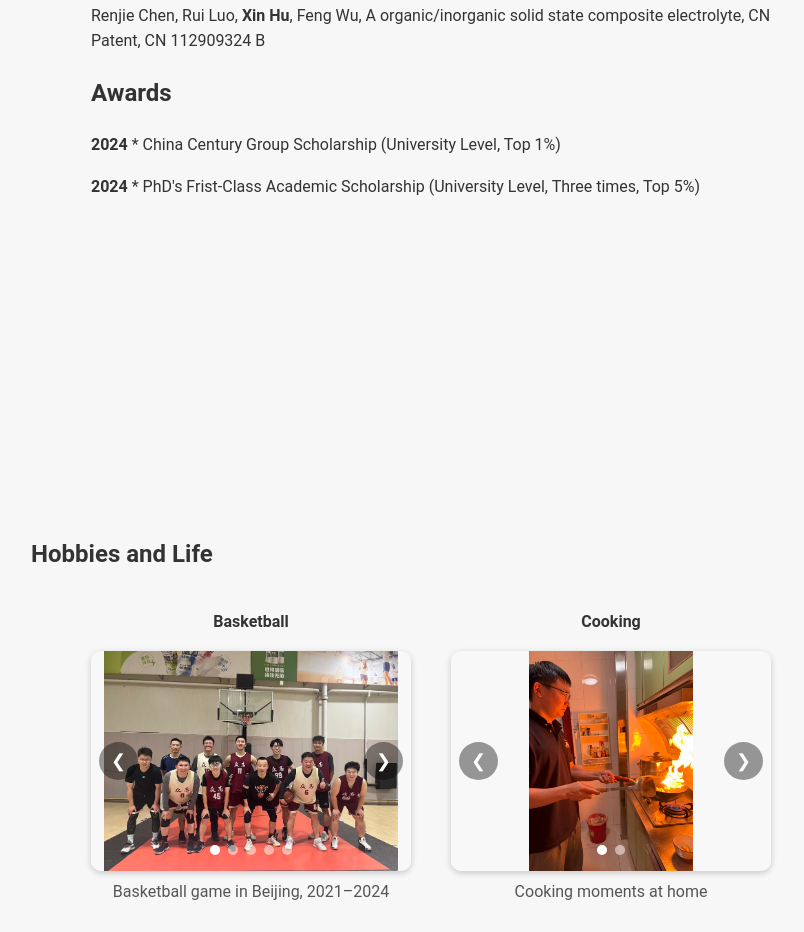
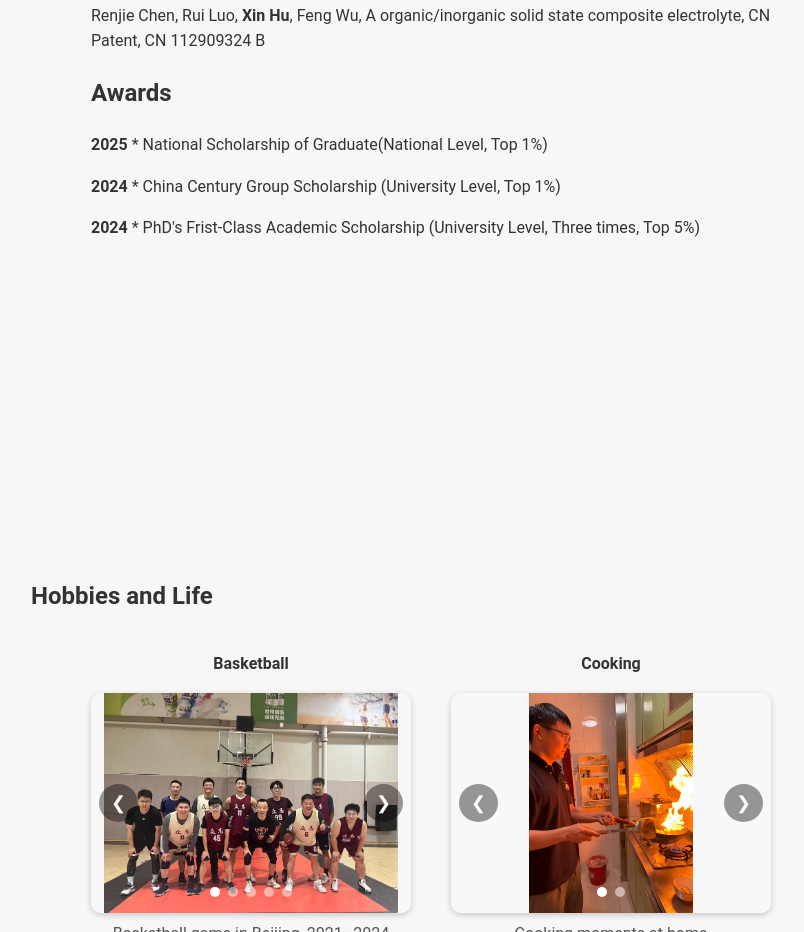
Before and after one commit to ethanxinhu/xinhu.github.io, a plain HTML site: page index.html in a window 1280 px wide. Shown: the part 4050-4982 px from the top of the page, without its empty margins (209-1013 px from the left). Drawn offline with Linux system fonts and the light colour scheme.

Commit message:
Update index.html

```diff
--- a/index.html
+++ b/index.html
@@ -101,6 +101,7 @@
 		<h2>Patent</h2>
 		<p>Renjie Chen, Rui Luo, <b>Xin Hu</b>, Feng Wu, A organic/inorganic solid state composite electrolyte, CN Patent, CN 112909324 B </p>
 		<h2>Awards</h2>
+		<p><b>2025</b>   * National Scholarship of Graduate(National Level, Top 1%) </p>
 		<p><b>2024</b>   * China Century Group Scholarship (University Level, Top 1%) </p>
 		<p><b>2024</b>   * PhD's Frist-Class Academic Scholarship (University Level, Three times, Top 5%)  </p>
 
```
